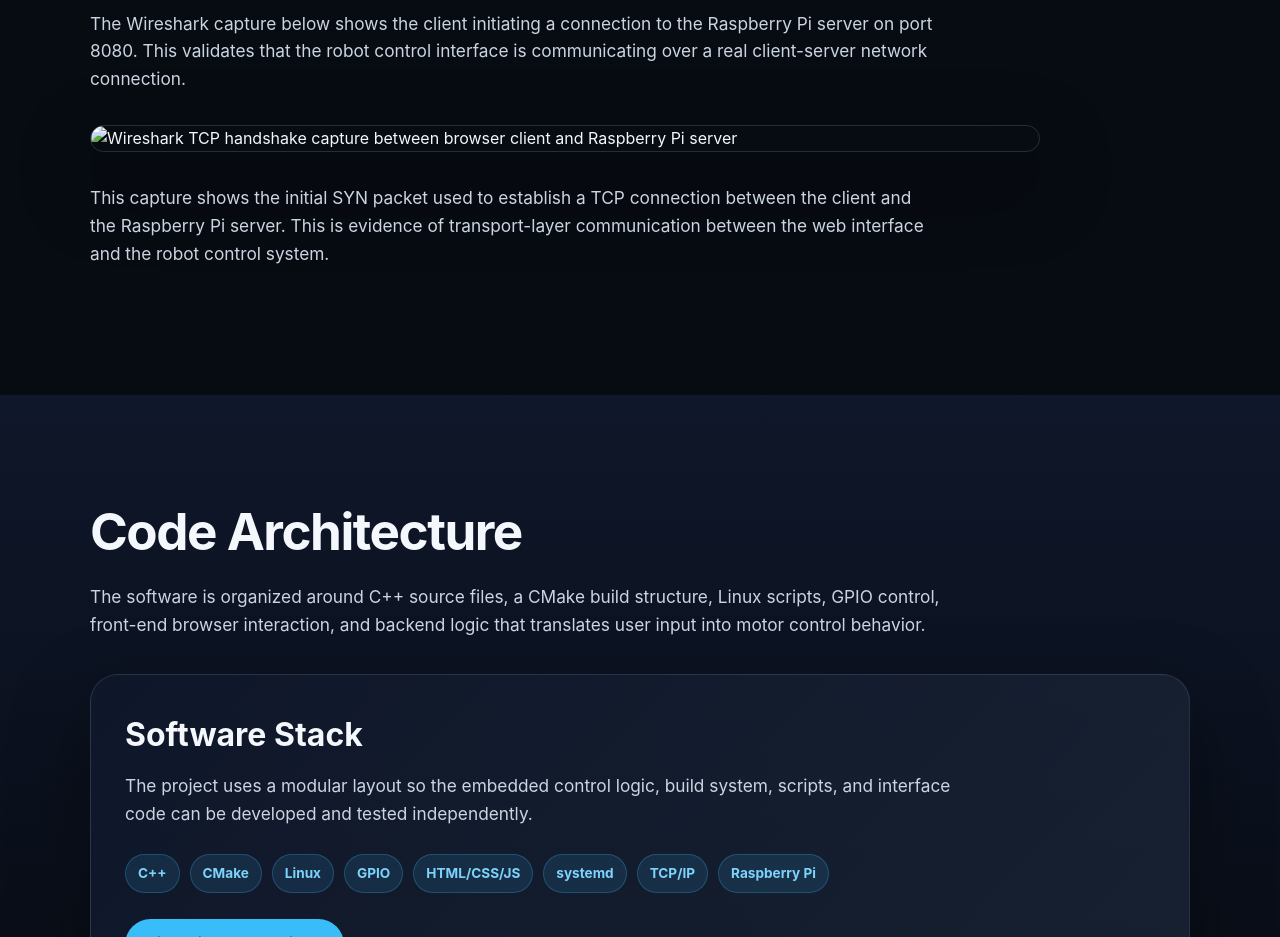
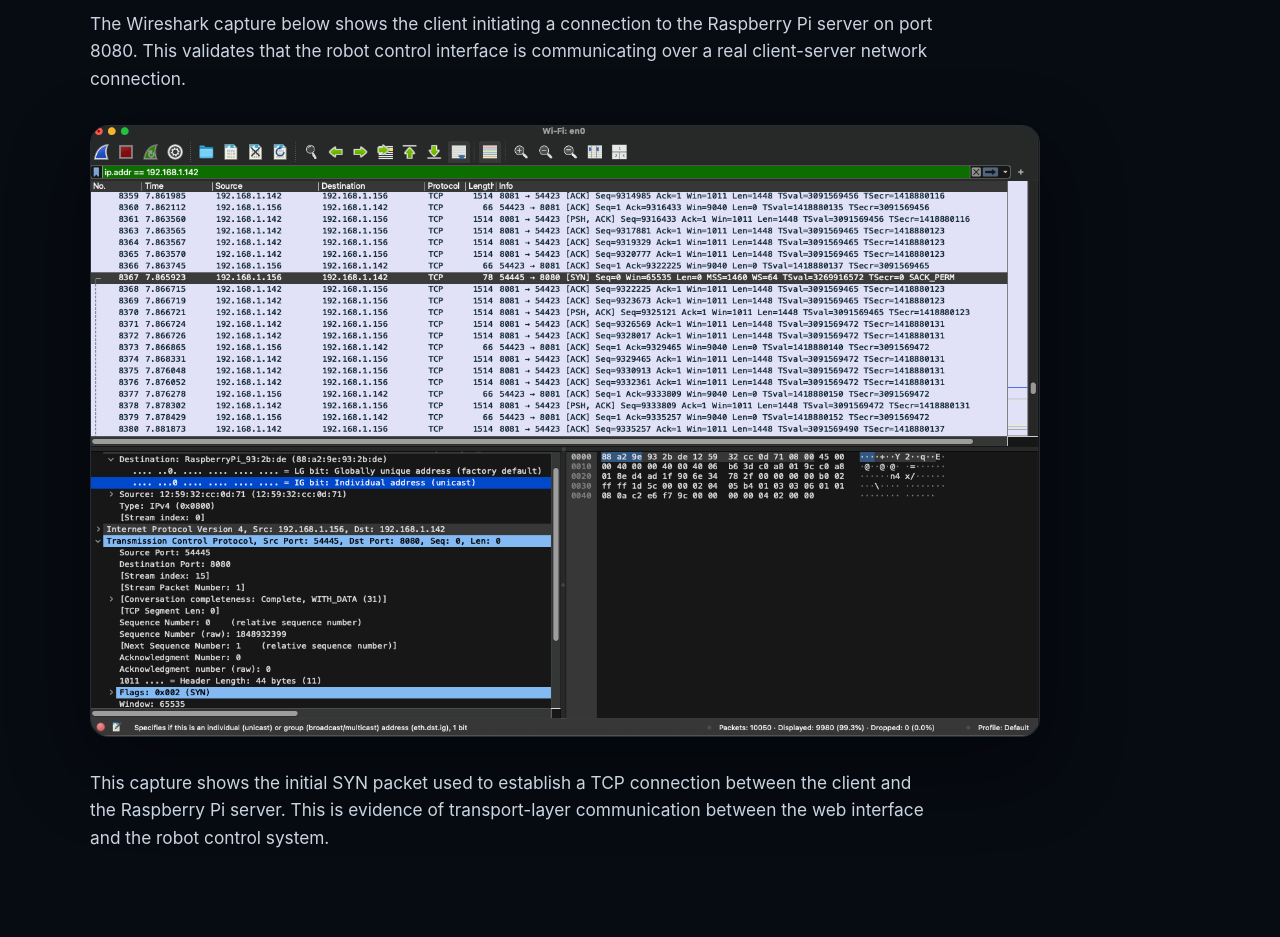
Before and after one commit to RileyMerry/RileyMerry.github.io, a plain HTML site: page robot.html in a window 1280 px wide. Shown: the part 2160-3097 px from the top of the page. Drawn offline with Linux system fonts and the light colour scheme.

Commit message:
Update robot.html

```diff
--- a/robot.html
+++ b/robot.html
@@ -104,7 +104,7 @@
         </p>
 
         <img
-          src="images/tcp-handshake.PNG"
+          src="image/tcp-handshake.PNG"
           alt="Wireshark TCP handshake capture between browser client and Raspberry Pi server"
           class="project-image"
         />
```
